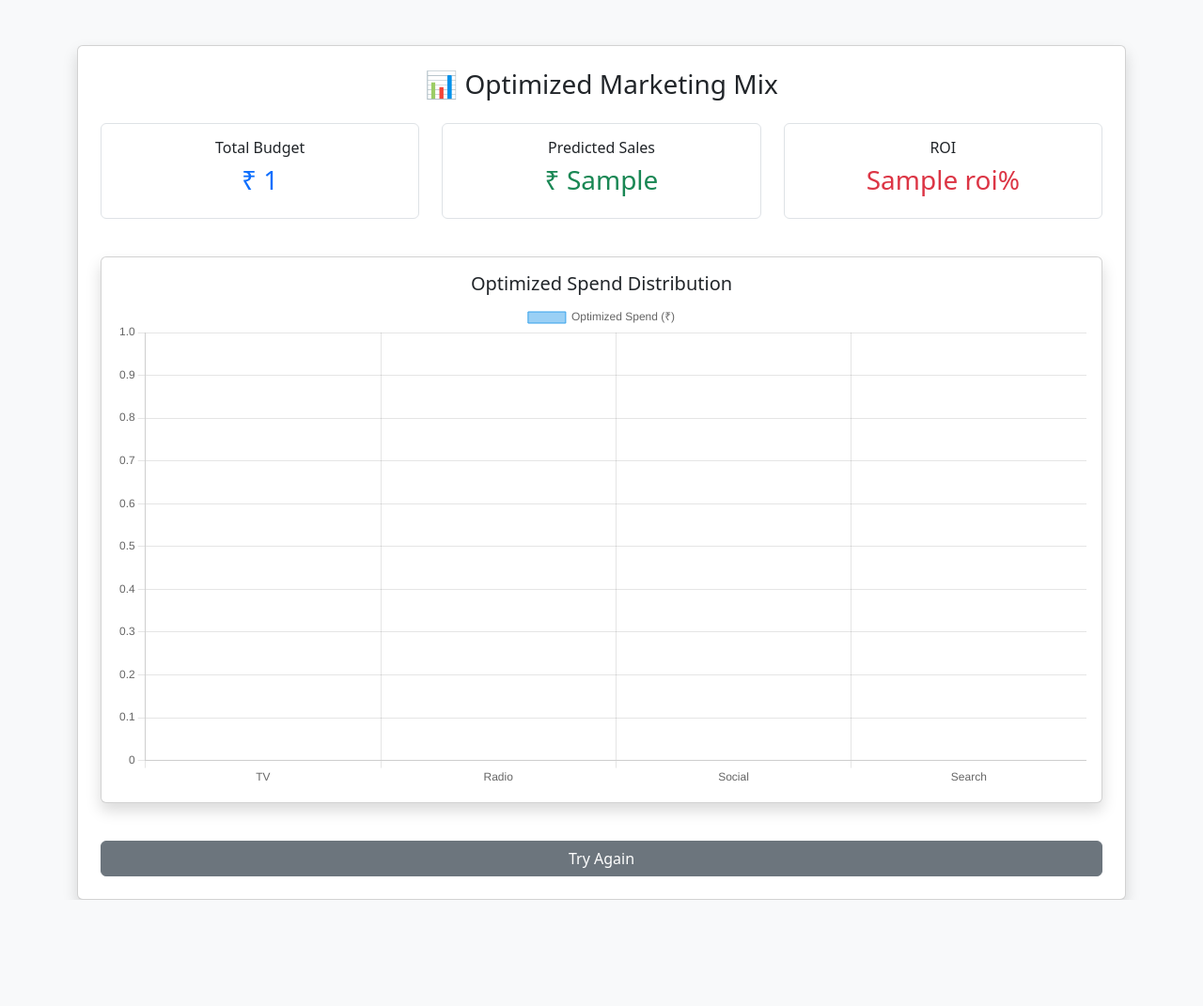
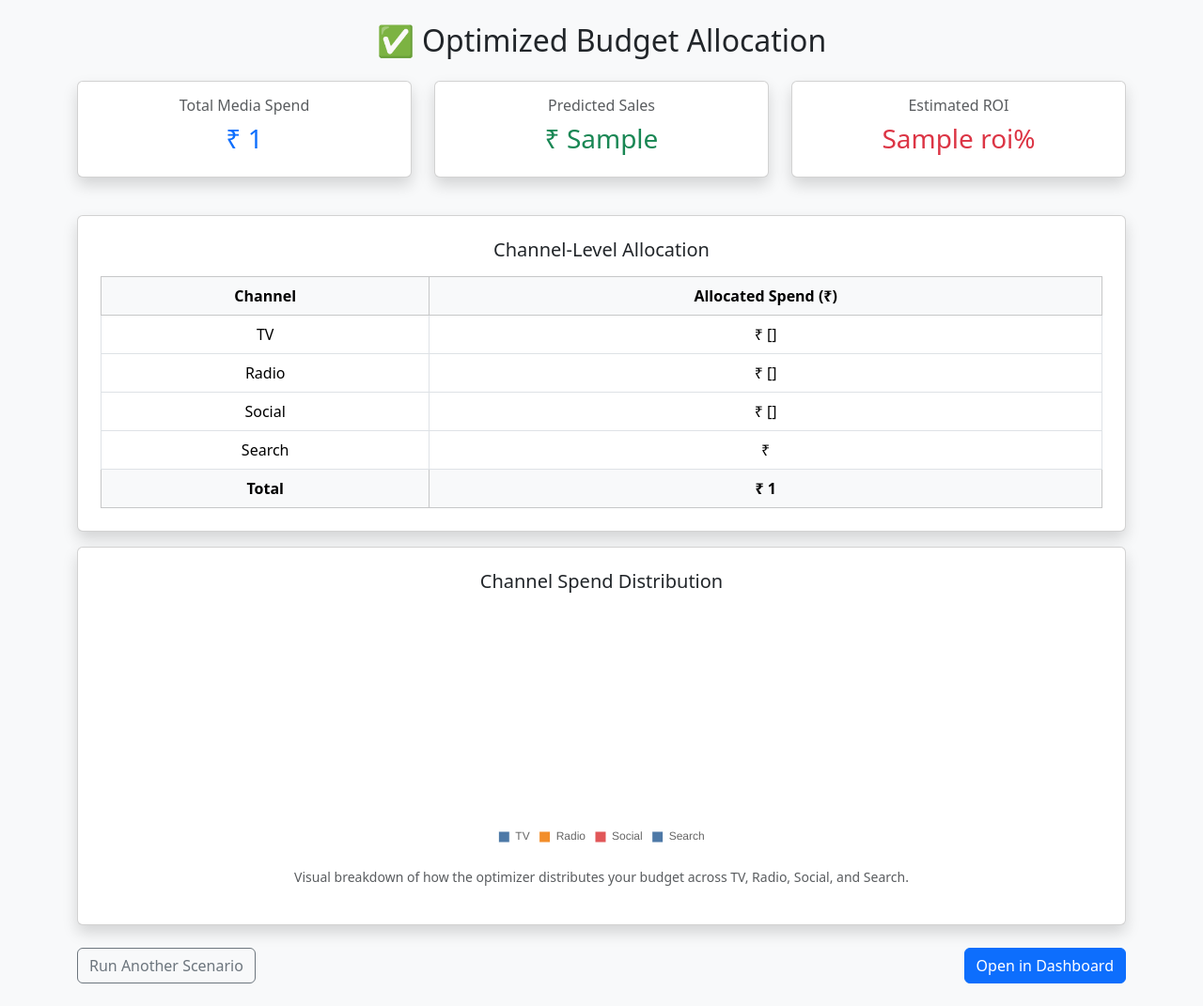
Before and after one commit to HephzibahPaul/marketing_mix_optimizer, a Flask app: template app/templates/optimize_result.html in a window 1280 px wide. Shown: the whole page at 94% size. Before the commit the page ends 958 px from the top, so only its background shows below. Run offline with Flask 3, Linux system fonts and the light colour scheme; the template is opened without the code that fills it: most values are stand-ins (such as "Sample title", 1, 10 or a date in 2020); parts of the project's set-up code (start-up, migrations or seed data) failed here and were passed over.

Commit message:
Wire optimizer results into dashboard and add chart

```diff
--- a/app/templates/optimize_result.html
+++ b/app/templates/optimize_result.html
@@ -2,62 +2,142 @@
 <html lang="en">
 <head>
     <meta charset="UTF-8">
-    <title>Optimized Marketing Mix</title>
+    <title>Optimized Budget Results</title>
     <link href="https://cdn.jsdelivr.net/npm/bootstrap@5.3.2/dist/css/bootstrap.min.css" rel="stylesheet">
     <script src="https://cdn.jsdelivr.net/npm/chart.js"></script>
 </head>
 
 <body class="bg-light">
+<div class="container mt-4">
 
-<div class="container mt-5">
-    <div class="card shadow p-4">
-        <h3 class="mb-4 text-center">📊 Optimized Marketing Mix</h3>
+    <h2 class="mb-4 text-center">✅ Optimized Budget Allocation</h2>
 
+    <!-- KPI cards -->
     <div class="row text-center mb-4">
         <div class="col-md-4 mb-3">
-                <div class="p-3 border rounded">
-                    <h6>Total Budget</h6>
+            <div class="card shadow p-3">
+                <h6 class="text-muted">Total Media Spend</h6>
                 <h3 class="text-primary">₹ {{ total_budget }}</h3>
             </div>
         </div>
+
         <div class="col-md-4 mb-3">
-                <div class="p-3 border rounded">
-                    <h6>Predicted Sales</h6>
+            <div class="card shadow p-3">
+                <h6 class="text-muted">Predicted Sales</h6>
                 <h3 class="text-success">₹ {{ result.predicted_sales }}</h3>
             </div>
         </div>
+
         <div class="col-md-4 mb-3">
-                <div class="p-3 border rounded">
-                    <h6>ROI</h6>
+            <div class="card shadow p-3">
+                <h6 class="text-muted">Estimated ROI</h6>
                 <h3 class="text-danger">{{ roi }}%</h3>
             </div>
         </div>
     </div>
 
-        <div class="card shadow p-3 mb-4">
-            <h5 class="text-center">Optimized Spend Distribution</h5>
-            <canvas id="mixChart"></canvas>
+    <!-- Allocation Table -->
+    <div class="card shadow p-4 mb-3">
+        <h5 class="mb-3 text-center">Channel-Level Allocation</h5>
+
+        <div class="table-responsive">
+            <table class="table table-bordered align-middle mb-0">
+                <thead class="table-light text-center">
+                    <tr>
+                        <th>Channel</th>
+                        <th>Allocated Spend (₹)</th>
+                    </tr>
+                </thead>
+                <tbody class="text-center">
+                    <tr>
+                        <td>TV</td>
+                        <td>₹ {{ result.tv }}</td>
+                    </tr>
+                    <tr>
+                        <td>Radio</td>
+                        <td>₹ {{ result.radio }}</td>
+                    </tr>
+                    <tr>
+                        <td>Social</td>
+                        <td>₹ {{ result.social }}</td>
+                    </tr>
+                    <tr>
+                        <td>Search</td>
+                        <td>₹ {{ result.search }}</td>
+                    </tr>
+                </tbody>
+                <tfoot class="table-light text-center">
+                    <tr>
+                        <th>Total</th>
+                        <th>₹ {{ total_budget }}</th>
+                    </tr>
+                </tfoot>
+            </table>
+        </div>
+    </div>
+
+    <!-- Pie chart for allocation -->
+    <div class="card shadow p-4 mb-4">
+        <h5 class="text-center mb-3">Channel Spend Distribution</h5>
+        <div style="height: 260px; width: 260px; margin: 0 auto;">
+            <canvas id="spendChart"></canvas>
+        </div>
+        <p class="text-muted mt-3 small text-center">
+            Visual breakdown of how the optimizer distributes your budget across TV, Radio, Social, and Search.
+        </p>
+    </div>
+
+    <div class="d-flex justify-content-between mb-4">
+        <a href="/optimize" class="btn btn-outline-secondary">Run Another Scenario</a>
+
+        <!-- Send optimized values to /dashboard as POST -->
+        <form action="/dashboard" method="POST">
+            <input type="hidden" name="tv" value="{{ result.tv }}">
+            <input type="hidden" name="radio" value="{{ result.radio }}">
+            <input type="hidden" name="social" value="{{ result.social }}">
+            <input type="hidden" name="search" value="{{ result.search }}">
+            <input type="hidden" name="price" value="{{ price }}">
+            <input type="hidden" name="competitor" value="{{ competitor }}">
+            <button type="submit" class="btn btn-primary">
+                Open in Dashboard
+            </button>
+        </form>
+    </div>
+
 </div>
 
 <script>
-            const data = [{{ result.tv }}, {{ result.radio }}, {{ result.social }}, {{ result.search }}];
+    const ctx = document.getElementById('spendChart').getContext('2d');
 
-            new Chart(document.getElementById("mixChart"), {
-                type: "bar",
+    const spendData = [
+        {{ result.tv }},
+        {{ result.radio }},
+        {{ result.social }},
+        {{ result.search }}
+    ];
+
+    new Chart(ctx, {
+        type: 'pie',
         data: {
-                    labels: ["TV", "Radio", "Social", "Search"],
+            labels: ['TV', 'Radio', 'Social', 'Search'],
             datasets: [{
-                        label: "Optimized Spend (₹)",
-                        data: data,
+                data: spendData,
+                backgroundColor: ['#4e79a7', '#f28e2b', '#e15759', '#76b7b2'],
                 borderWidth: 1
             }]
+        },
+        options: {
+            responsive: true,
+            maintainAspectRatio: false,
+            plugins: {
+                legend: {
+                    position: 'bottom',
+                    labels: { boxWidth: 12 }
+                }
+            }
         }
     });
 </script>
 
-        <a href="/optimize" class="btn btn-secondary mt-3 w-100">Try Again</a>
-    </div>
-</div>
-
 </body>
 </html>
```
Lines whose indentation alone changed are shown as unchanged.
